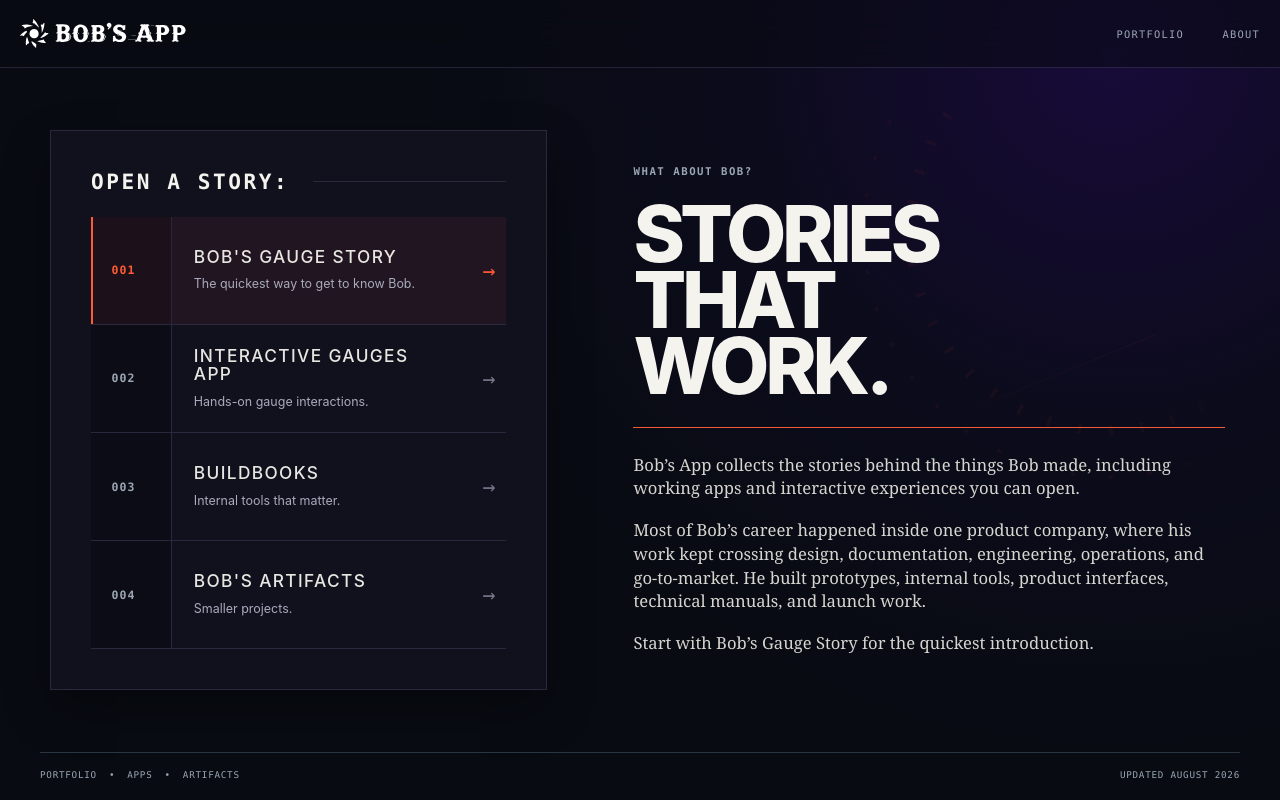
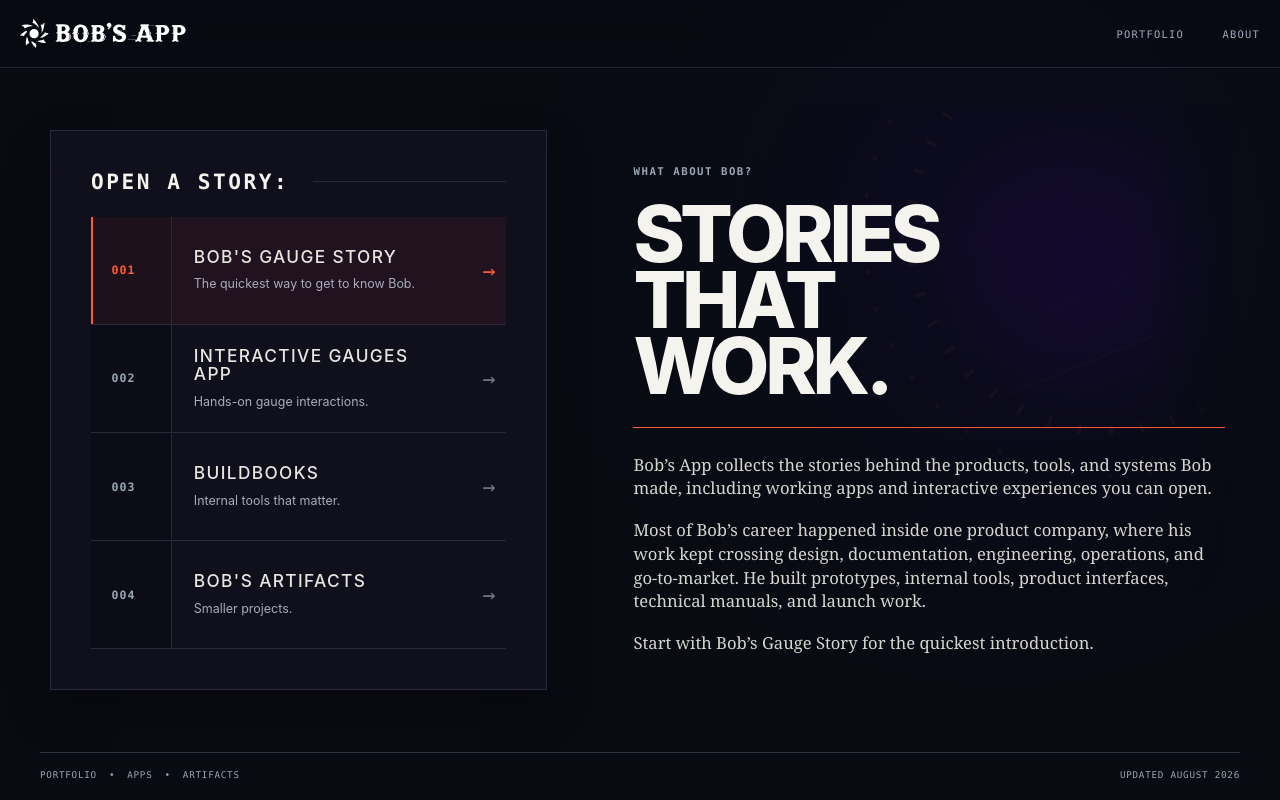
Before and after one commit to Hamhox/bobs-app, a PHP site: page / in a window 1280 px wide. Run offline with PHP 8.4, Linux system fonts and the light colour scheme.

Commit message:
Make the project evidence emerge

```diff
--- a/homepage.css
+++ b/homepage.css
@@ -3,10 +3,10 @@
 .directory-body {
   background:
     radial-gradient(
-      circle at 87% 7%,
-      hsl(263deg 92% 48% / 18%) 0%,
-      hsl(257deg 74% 25% / 10%) 28%,
-      transparent 52%
+      circle at 78% 28%,
+      hsl(263deg 92% 48% / 6%) 0%,
+      hsl(257deg 74% 25% / 3%) 22%,
+      transparent 42%
     ),
     #080b12;
 }
@@ -28,6 +28,15 @@
   width: clamp(9.75rem, 13vw, 11.5rem);
 }
 
+.directory-body .directory-masthead nav a {
+  color: #aaa6ba;
+}
+
+.directory-body .directory-masthead nav a:hover,
+.directory-body .directory-masthead nav a:focus-visible {
+  color: #f2eee6;
+}
+
 .directory-body .directory-main {
   grid-template-columns: minmax(27rem, 0.92fr) minmax(31rem, 1.08fr);
   gap: clamp(4rem, 6vw, 6.5rem);
@@ -39,8 +48,8 @@
   align-self: center;
   margin: 0.5rem 0.625rem;
   padding: 2.5rem;
-  border: 1px solid #29283d;
-  background: #11111e;
+  border: 1px solid rgb(116 99 151 / 0.28);
+  background: rgb(17 16 30 / 0.92);
   box-shadow: 0 1.25rem 2.75rem rgb(0 0 0 / 0.32);
 }
 
@@ -101,14 +110,14 @@
 
 .directory-body .directory-row--primary {
   border-left-color: #ff5a36;
-  background: rgb(115 45 45 / 0.16);
+  background: rgb(79 33 39 / 0.26);
 }
 
 .directory-body .directory-row:hover,
 .directory-body .directory-row:focus-visible {
   padding: 1.15rem 0.5rem 1.15rem 1.15rem;
   border-left-color: #ff5a36;
-  background: rgb(115 45 45 / 0.13);
+  background: rgb(79 33 39 / 0.22);
 }
 
 .directory-body .directory-list:has(.directory-row:hover) .directory-row--primary:not(:hover),
@@ -215,6 +224,12 @@
 }
 
 .story-atmosphere__layer--gauge-story {
+  background: radial-gradient(
+    circle at 78% 28%,
+    hsl(263deg 92% 48% / 42%) 0%,
+    hsl(257deg 74% 25% / 18%) 26%,
+    transparent 56%
+  );
   opacity: 0.24;
 }
 
--- a/index.html
+++ b/index.html
@@ -54,8 +54,9 @@
         <h1 id="directory-title">Stories that work.</h1>
         <div class="directory-intro-copy">
           <p>
-            Bob&rsquo;s App collects the stories behind the things Bob made,
-            including working apps and interactive experiences you can open.
+            Bob&rsquo;s App collects the stories behind the products, tools, and
+            systems Bob made, including working apps and interactive experiences
+            you can open.
           </p>
           <p>
             Most of Bob&rsquo;s career happened inside one product company, where
```
